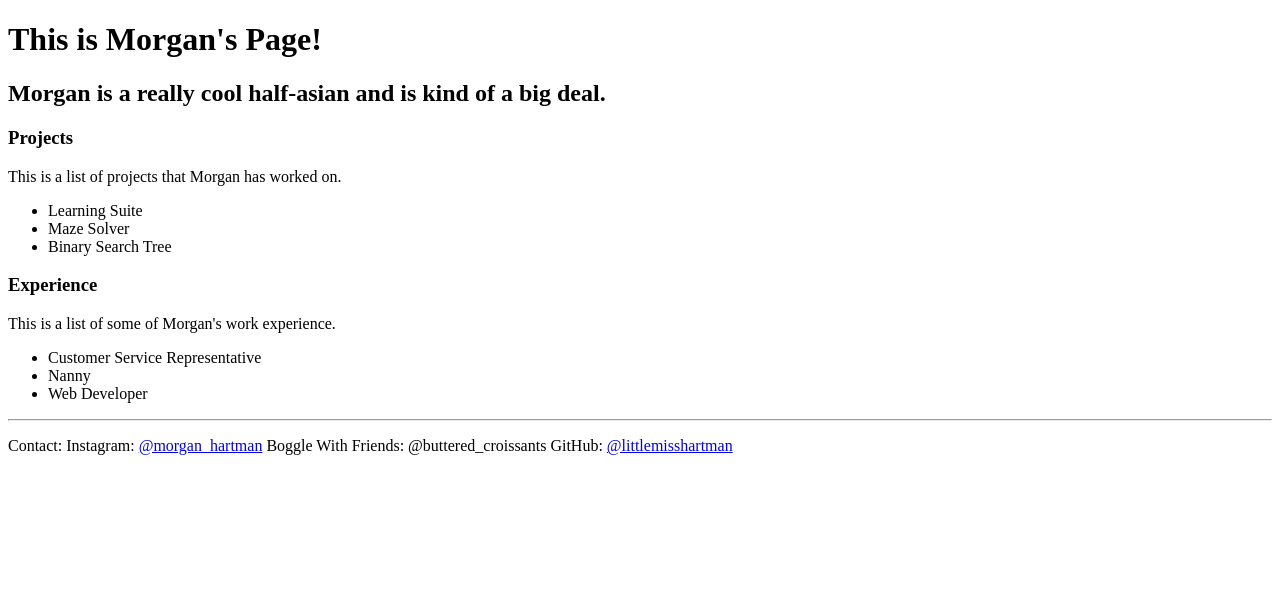
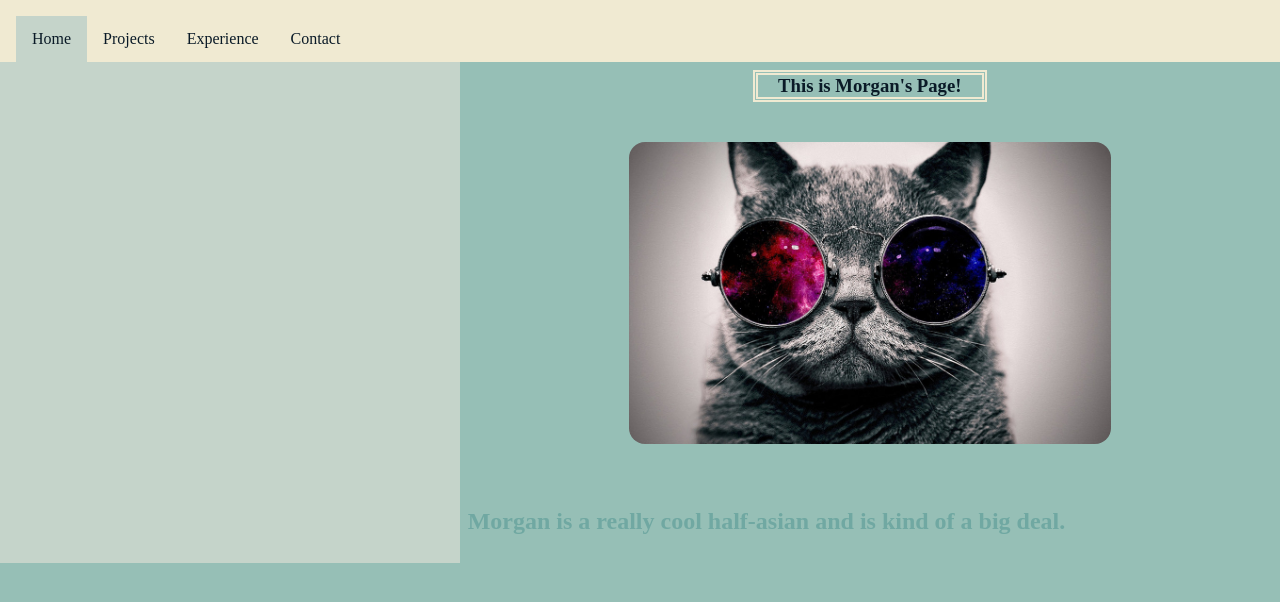
Before and after one commit to littlemisshartman/CS-260-Activity-4, a plain HTML site: page index.html in a window 1280 px wide. Drawn offline with Linux system fonts and the light colour scheme.

Commit message:
Activity 5: Commit 1

```diff
--- a/index.html
+++ b/index.html
@@ -1,22 +1,25 @@
 <!DOCTYPE html>
 <html>
+	<head>
+		<link rel="stylesheet" href="/portfolio.css">
+	</head>
 	<title>Morgan's Page</title>
-	<h1>This is Morgan's Page!</h1>
-	<h2>Morgan is a really cool half-asian and is kind of a big deal.</h2>
-	<h3>Projects</h3>
-	<p>This is a list of projects that Morgan has worked on.</p>
-	<ul>
-		<li>Learning Suite</li>
-		<li>Maze Solver</li>
-		<li>Binary Search Tree</li>
-	</ul>
-	<h3>Experience</h3>
-	<p>This is a list of some of Morgan's work experience.</p>
-	<ul>
-		<li>Customer Service Representative</li>
-		<li>Nanny</li>
-		<li>Web Developer</li>
-	</ul>
-	<hr>
-	<p>Contact: Instagram: <a href="https://www.instagram.com/morgan_hartman/?hl=en">@morgan_hartman</a> Boggle With Friends: @buttered_croissants GitHub: <a href="https://github.com/littlemisshartman">@littlemisshartman</a></p>
+	<nav>
+        	<ul>
+                	<li class="active"><a href="index.html">Home</a></li>
+                	<li><a href="projects.html">Projects</a></li>
+                	<li><a href="experience.html">Experience</a></li>
+                	<li><a href="contact.html">Contact</a></li>
+        	</ul>
+        </nav>
+
+	<section>
+		<aside>
+		</aside>
+		<article>
+			<h1>This is Morgan's Page!</h1>
+			<img src="catImage.jpg">
+			<h2>Morgan is a really cool half-asian and is kind of a big deal.</h2>
+		</article>
+	</section>
 </html>
--- /dev/null
+++ b/portfolio.css
@@ -0,0 +1,85 @@
+html {
+	background-color: #96bfb6;
+}
+
+html, body {
+	margin: 0;
+	padding: 0;
+}
+
+h1 {
+	border: thick double #f0ead2;
+	color: #0a1a27;
+	width: 12em;
+	margin: auto;
+	text-align: center;
+}
+
+h2 {
+	color: #70a8a2;
+}
+
+p {
+	color: #0aa27;
+}
+
+nav ul {
+  list-style-type: none;
+  margin: 0;
+  padding: 0;
+  overflow: hidden;
+  background-color: #f0ead2;
+  border-top: 1em solid #f0ead2;
+  border-right: 1em solid #f0ead2;
+  border-left: 1em solid #f0ead2;
+}
+
+nav li {
+  float: left;
+}
+
+nav li a {
+  display: block;
+  color: #0a1a27;
+  text-align: center;
+  padding: 14px 16px;
+  text-decoration: none;
+}
+
+nav li a:hover {
+  background-color: #96bfb6;
+}
+
+.active {
+	background-color: #c5d4ca;
+}
+
+a {
+	color: #0a1a27;
+	text-decoration: none;
+}
+
+img {
+	border-radius: 1em;
+	max-width: 60%;
+	height: auto:
+	display: block;
+	margin-right: 20%;
+	margin-left: 20%;
+	margin-top: 5%;
+	margin-bottom: 5%;
+}
+
+section {
+ display: flex;
+}
+
+aside {
+ flex: 4;
+ background-color: #c5d4ca;
+}
+
+article {
+ padding: .5em;
+ flex: 7;
+}
```
Also changed, not shown: contact.html (added, +24 -0 lines), experience.html (added, +29 -0 lines), projects.html (added, +29 -0 lines), catImage.jpg (added).
